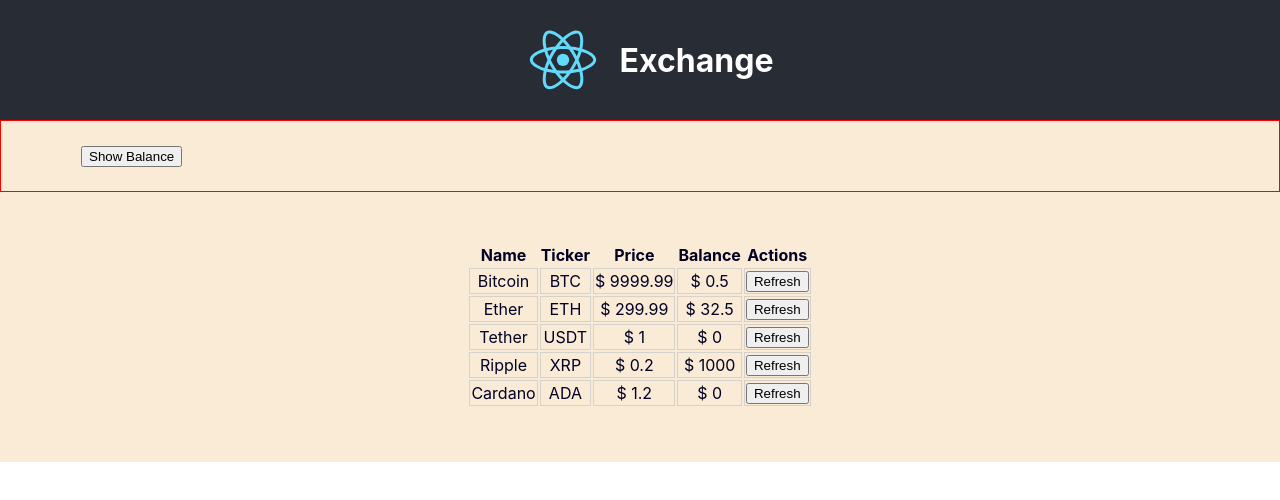
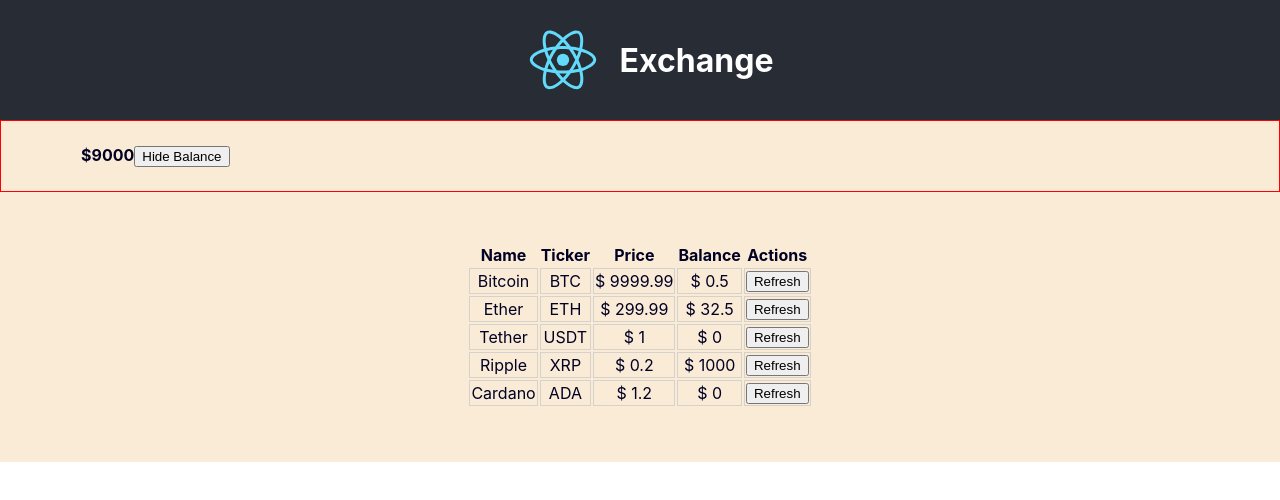
Before and after one commit to cmaximilianoschmid/coin-exchange-first-react, a React (Create React App) app: page / in a window 1280 px wide. Shown: the top 500 px of the page. Built offline with nearby package versions, Linux system fonts and the light colour scheme.

Commit message:
before new method

```diff
--- a/src/App.js
+++ b/src/App.js
@@ -15,6 +15,7 @@ class App extends React.Component {
     super(props);
     this.state = {
       balance: 9000,
+      showBalance: true,
       coinData: [
         {
           name: 'Bitcoin', ticker:'BTC', balance: 0.5, price: 9999.99
@@ -33,11 +34,21 @@ class App extends React.Component {
         },
       ]
     }
+    this.handleBalanceVisibilityChange = this.handleBalanceVisibilityChange.bind(this);
     this.handleRefresh = this.handleRefresh.bind(this);
   }
 
+  handleBalanceVisibilityChange() {
+    this.setState( function(oldState) {
+      return{
+        ...oldState,
+        showBalance: !oldState.showBalance
+      }
+    });
+  }
+
   handleRefresh(valueChangeTicker){
-    const newCoinData = this.state.coinData.map(function({ticker, name, price}) {
+    const newCoinData = this.state.coinData.map(function({ticker, name, price, balance}) {
       let newPrice = price
       if(valueChangeTicker === ticker){
         const randomPercentage = 0.995 + Math.random() * 0.01;
@@ -46,7 +57,8 @@ class App extends React.Component {
       return {
         ticker, //or ticker: ticker
         name, //or name: name
-        price: newPrice
+        price: newPrice,
+        balance
       }
     });
     this.setState({coinData: newCoinData});
@@ -56,8 +68,8 @@ class App extends React.Component {
     return (
       <Div className="App">
         <ExchangeHeader/>
-        <AccountBalance amount={this.state.balance} showBalance={false}/>
-        <CoinList coinData={this.state.coinData} handleRefresh={this.handleRefresh}/>
+        <AccountBalance amount={this.state.balance} showBalance={this.state.showBalance} handleBalanceVisibilityChange={this.handleBalanceVisibilityChange}/>
+        <CoinList coinData={this.state.coinData} showBalance={this.state.showBalance} handleRefresh={this.handleRefresh}/>
       </Div>
     );
   }
--- a/src/components/AccountBalance/AccountBalance.jsx
+++ b/src/components/AccountBalance/AccountBalance.jsx
@@ -9,14 +9,15 @@ const Section = styled.section`
     padding: 1.5rem 0 1.5rem 5rem;
 `;
 
+
 export default class AccountBalance extends Component {
     render() {
         const buttonText = this.props.showBalance ? 'Hide Balance' : 'Show Balance';
-        const showHideBalance = this.props.showBalance ? <>${this.props.amount}</> : null;
+        let showHideBalance = this.props.showBalance ? <>${this.props.amount}</> : null;
         return (
             <Section className = "balanceDisplay">
             {showHideBalance}
-            <button>{buttonText}</button>
+            <button onClick={this.props.handleBalanceVisibilityChange}>{buttonText}</button>
             </Section>
         );
     }
--- a/src/components/CoinList/CoinList.jsx
+++ b/src/components/CoinList/CoinList.jsx
@@ -17,7 +17,7 @@ export default class CoinList extends Component {
                         <th>Name</th>
                         <th>Ticker</th>
                         <th>Price</th>
-                        <th>Balance</th>
+                        {this.props.showBalance ? <th>Balance</th> : null}
                         <th>Actions</th>
                     </tr>
                 </thead>
@@ -29,6 +29,7 @@ export default class CoinList extends Component {
                             handleRefresh={this.props.handleRefresh}
                             name={name}
                             ticker={ticker}
+                            showBalance={this.props.showBalance}
                             balance={balance}
                             price={price} />
                     )
--- a/src/components/coin/Coin.jsx
+++ b/src/components/coin/Coin.jsx
@@ -49,7 +49,7 @@ export default class Coin extends Component {
                     <Td>{this.props.name}</Td>
                     <Td>{this.props.ticker}</Td>
                     <Td>$ {this.props.price}</Td>
-                    <Td>$ {this.props.balance}</Td>
+                    {this.props.showBalance ? <Td>$ {this.props.balance}</Td> : null}
                     <Td>
                         <form action="#" method="POST">
                             <button onClick={this.handleClick}>Refresh</button>
```
